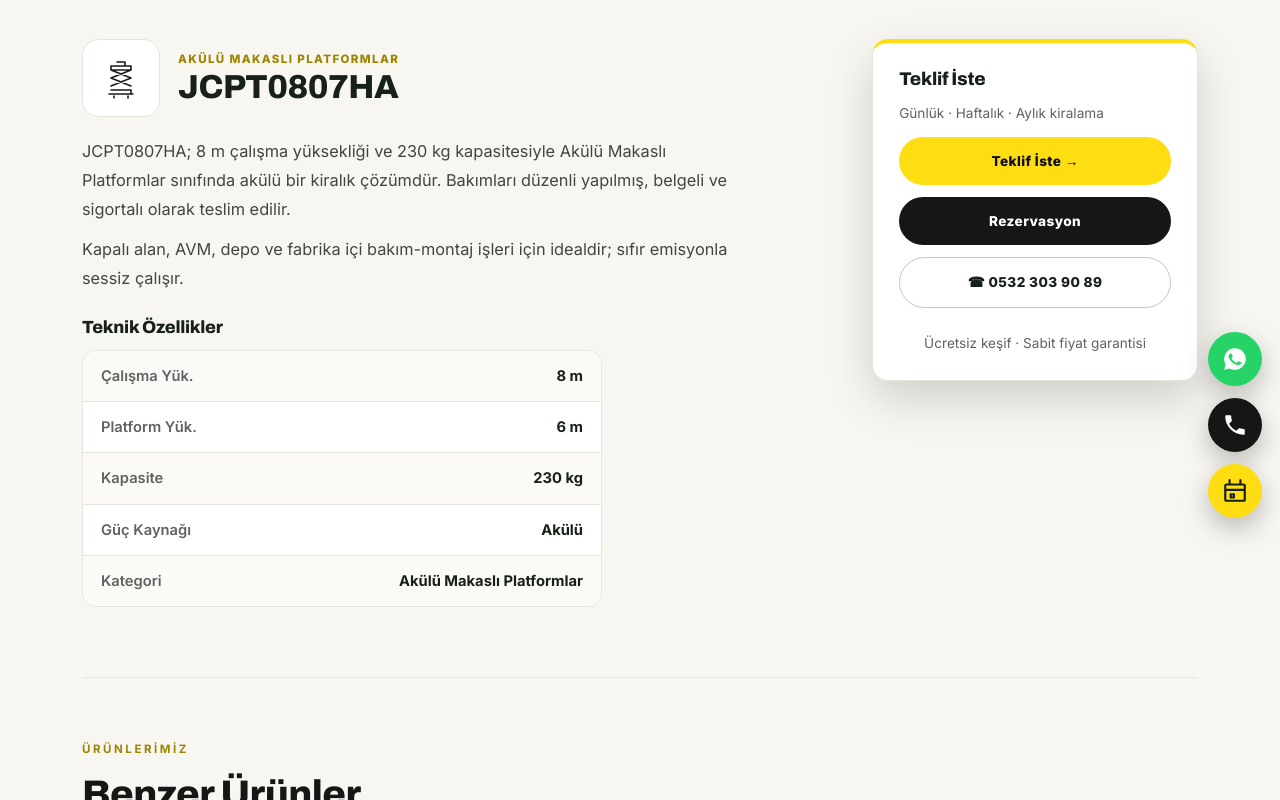
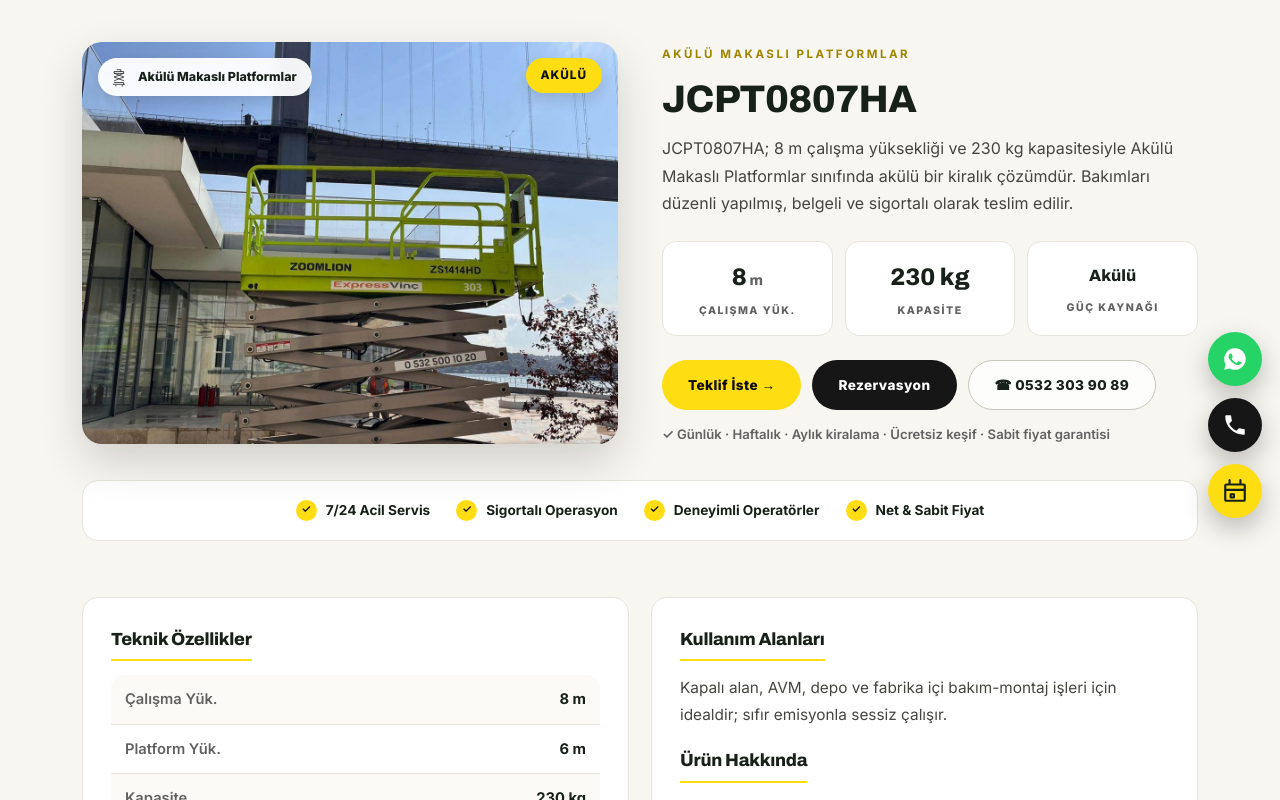
Before and after one commit to fatihemincakiroglu/express-vinc, a Next.js app: page /urunler/jcpt0807ha in a window 1280 px wide. Shown: the part 260-1060 px from the top of the page. Built offline with nearby package versions, Linux system fonts and the light colour scheme.

Commit message:
Premium urun detay tasarimi

```diff
--- a/app/globals.css
+++ b/app/globals.css
@@ -636,3 +636,66 @@ footer{background:#F4F3ED;color:#55554E;border-top:1px solid var(--line)}
 /* ---------- İlgili yazılar ---------- */
 .related-posts{border-top:1px solid var(--line);margin-top:64px;padding-top:56px}
 .related-posts .section-head{margin-bottom:30px}
+
+
+/* ---------- Ürün detay (premium) ---------- */
+.pdx-hero{display:grid;grid-template-columns:1fr 1fr;gap:44px;align-items:center;margin-bottom:34px}
+.pdx-media{position:relative;border-radius:20px;overflow:hidden;box-shadow:var(--shadow);aspect-ratio:4/3}
+.pdx-media img{width:100%;height:100%;object-fit:cover;transition:.5s}
+.pdx-media:hover img{transform:scale(1.03)}
+.pdx-badge-cat{
+  position:absolute;left:16px;top:16px;display:flex;align-items:center;gap:8px;
+  background:rgba(255,255,255,.94);backdrop-filter:blur(6px);border-radius:999px;
+  padding:8px 15px 8px 10px;font-size:.78rem;font-weight:800;color:var(--ink);
+  box-shadow:0 6px 18px rgba(0,0,0,.15);
+}
+.pdx-badge-cat .dd-ico{width:22px;height:22px}
+.pdx-badge-pow{
+  position:absolute;right:16px;top:16px;background:var(--gold);color:#111;
+  border-radius:999px;padding:8px 15px;font-size:.74rem;font-weight:800;
+  letter-spacing:.08em;text-transform:uppercase;box-shadow:0 6px 18px rgba(0,0,0,.15);
+}
+.pdx-info h2{font-size:clamp(1.7rem,3vw,2.5rem);color:var(--ink);margin-bottom:14px}
+.pdx-lead{color:#454540;font-size:1rem;line-height:1.7;margin-bottom:24px;max-width:56ch}
+.pdx-stats{display:grid;grid-template-columns:repeat(3,1fr);gap:12px;margin-bottom:24px}
+.pdx-stat{
+  background:#fff;border:1px solid var(--line);border-radius:14px;padding:16px 12px;
+  text-align:center;display:grid;gap:4px;
+}
+.pdx-stat .num{font-family:"Archivo",sans-serif;font-weight:800;font-size:1.5rem;color:var(--ink)}
+.pdx-stat .num small{font-size:.9rem;color:var(--muted)}
+.pdx-stat .num.pdx-pow{font-size:1.02rem;line-height:1.4;display:flex;align-items:center;justify-content:center;min-height:2.1rem}
+.pdx-stat .lbl{font-size:.66rem;font-weight:800;letter-spacing:.14em;text-transform:uppercase;color:var(--muted)}
+.pdx-actions{display:flex;gap:11px;flex-wrap:wrap}
+.pdx-periods{margin-top:14px;font-size:.82rem;color:var(--muted);font-weight:600}
+.pdx-trust{
+  display:flex;flex-wrap:wrap;gap:10px 26px;justify-content:center;
+  background:#fff;border:1px solid var(--line);border-radius:16px;
+  padding:18px 22px;margin-bottom:56px;
+}
+.pdx-trust span{display:flex;align-items:center;gap:9px;font-size:.85rem;font-weight:700;color:var(--ink)}
+.pdx-trust i{
+  font-style:normal;width:21px;height:21px;flex:none;border-radius:50%;
+  background:var(--gold);color:#111;display:grid;place-items:center;font-size:.68rem;font-weight:900;
+}
+.pdx-body{display:grid;grid-template-columns:1fr 1fr;gap:22px;margin-bottom:64px}
+.pdx-card{background:#fff;border:1px solid var(--line);border-radius:16px;padding:28px}
+.pdx-card h3{font-size:1.1rem;color:var(--ink);margin-bottom:14px;padding-bottom:10px;border-bottom:2px solid var(--gold);display:inline-block}
+.pdx-card .pd-specs{border:0;max-width:none}
+.pdx-card .pd-specs li{padding:12px 14px}
+.pdx-use{color:#454540;font-size:.96rem;line-height:1.75}
+
+/* Benzer ürün kartları (görselli) */
+.prod-card.has-img{padding:0;overflow:hidden}
+.pcard-img{width:100%;aspect-ratio:16/10;object-fit:cover}
+.pcard-body{padding:18px 20px 22px;display:flex;flex-direction:column;gap:10px;flex:1}
+
+@media (max-width:960px){
+  .pdx-hero{grid-template-columns:1fr;gap:26px}
+  .pdx-body{grid-template-columns:1fr}
+}
+@media (max-width:680px){
+  .pdx-stats{grid-template-columns:1fr 1fr 1fr;gap:8px}
+  .pdx-actions .btn{width:100%}
+  .pdx-trust{gap:10px 16px;padding:15px 16px}
+}
--- a/components/pages/ProductDetailPage.jsx
+++ b/components/pages/ProductDetailPage.jsx
@@ -4,7 +4,7 @@ import { CAT_ICONS } from "@/components/CatIcons";
 import { CONFIG } from "@/lib/config";
 import { T } from "@/lib/i18n";
 import { r, productPath } from "@/lib/routes";
-import { capText, similarProducts } from "@/lib/products";
+import { capText, similarProducts, productImage } from "@/lib/products";
 
 export default function ProductDetailPage({ lang = "tr", product }) {
   const t = T[lang];
@@ -17,6 +17,7 @@ export default function ProductDetailPage({ lang = "tr", product }) {
   const waLink = `https://wa.me/${CONFIG.whatsapp}?text=${encodeURIComponent(waMsg)}`;
   const platH = Math.max(product.h - 2, 2);
   const desc = pp.descTpl(product.model, product.h, capText(product.cap), catName, q.powerOpts[product.power]);
+  const isLifting = product.cat !== 5 && product.cat !== 7;
 
   return (
     <>
@@ -28,43 +29,75 @@ export default function ProductDetailPage({ lang = "tr", product }) {
           { label: product.model, href: productPath(lang, product) },
         ]}
       />
-      <section className="section">
+      <section className="section pdx">
         <div className="container">
-          <div className="pd-grid">
-            <div className="pd-main">
-              <div className="pd-hero">
-                <span className="pd-ico">{CAT_ICONS[product.cat]}</span>
-                <div>
-                  <p className="prod-cat">{catName}</p>
+
+          {/* ÜST BLOK: görsel + bilgi */}
+          <div className="pdx-hero">
+            <div className="pdx-media">
+              {/* eslint-disable-next-line @next/next/no-img-element */}
+              <img src={productImage(product)} alt={`${product.model} — ${catName}`} />
+              <span className="pdx-badge-cat"><span className="dd-ico">{CAT_ICONS[product.cat]}</span>{catName}</span>
+              <span className="pdx-badge-pow">{q.powerOpts[product.power]}</span>
+            </div>
+
+            <div className="pdx-info">
+              <span className="eyebrow">{catName}</span>
               <h2>{product.model}</h2>
+              <p className="pdx-lead">{desc}</p>
+
+              <div className="pdx-stats">
+                <div className="pdx-stat">
+                  <span className="num">{product.h}<small> m</small></span>
+                  <span className="lbl">{q.whLabel}</span>
+                </div>
+                <div className="pdx-stat">
+                  <span className="num">{capText(product.cap)}</span>
+                  <span className="lbl">{q.capLabel}</span>
+                </div>
+                <div className="pdx-stat">
+                  <span className="num pdx-pow">{q.powerOpts[product.power]}</span>
+                  <span className="lbl">{q.powerLabel}</span>
                 </div>
               </div>
-              <p className="pd-desc">{desc}</p>
-              <p className="pd-desc">{pp.uses[product.cat]}</p>
 
-              <h3 className="pd-specs-h">{pp.specsH}</h3>
+              <div className="pdx-actions">
+                <a className="btn btn-gold" href={waLink} target="_blank" rel="noopener">{pp.ask} →</a>
+                <Link className="btn btn-dark" href={r(lang, "reservation")}>{t.float.rez}</Link>
+                <a className="btn btn-ghost" href={`tel:${CONFIG.phoneLink}`}>☎ {CONFIG.phoneDisplay}</a>
+              </div>
+              <p className="pdx-periods">✓ {pp.rentPeriods} · {q.noteLine}</p>
+            </div>
+          </div>
+
+          {/* GÜVEN ŞERİDİ */}
+          <div className="pdx-trust">
+            {t.hero.chips.map((c) => (
+              <span key={c}><i>✓</i>{c}</span>
+            ))}
+          </div>
+
+          {/* ALT BLOK: teknik özellikler + hakkında */}
+          <div className="pdx-body">
+            <div className="pdx-card">
+              <h3>{pp.specsH}</h3>
               <ul className="pd-specs">
                 <li><span>{q.whLabel}</span><strong>{product.h} m</strong></li>
-                {product.cat !== 5 && product.cat !== 7 && (
-                  <li><span>{pp.platH}</span><strong>{platH} m</strong></li>
-                )}
+                {isLifting && <li><span>{pp.platH}</span><strong>{platH} m</strong></li>}
                 <li><span>{q.capLabel}</span><strong>{capText(product.cap)}</strong></li>
                 <li><span>{q.powerLabel}</span><strong>{q.powerOpts[product.power]}</strong></li>
                 <li><span>{pp.catLabel}</span><strong>{catName}</strong></li>
               </ul>
             </div>
-
-            <aside className="pd-cta">
-              <h3>{pp.ask}</h3>
-              <p>{pp.rentPeriods}</p>
-              <a className="btn btn-gold" href={waLink} target="_blank" rel="noopener">{pp.ask} →</a>
-              <Link className="btn btn-dark" href={r(lang, "reservation")}>{t.float.rez}</Link>
-              <a className="btn btn-ghost" href={`tel:${CONFIG.phoneLink}`}>☎ {CONFIG.phoneDisplay}</a>
-              <p className="quote-note">{q.noteLine}</p>
-            </aside>
+            <div className="pdx-card">
+              <h3>{pp.usesH}</h3>
+              <p className="pdx-use">{pp.uses[product.cat]}</p>
+              <h3 style={{ marginTop: 22 }}>{pp.aboutH}</h3>
+              <p className="pdx-use">{desc}</p>
+            </div>
           </div>
 
-          {/* Benzer ürünler */}
+          {/* BENZER ÜRÜNLER */}
           <div className="pd-similar">
             <div className="section-head">
               <span className="eyebrow">{t.nav.products}</span>
@@ -72,15 +105,18 @@ export default function ProductDetailPage({ lang = "tr", product }) {
             </div>
             <div className="prod-grid">
               {similar.map((p) => (
-                <Link className="prod-card" key={p.slug} href={productPath(lang, p)}>
-                  <span className="prod-ico">{CAT_ICONS[p.cat]}</span>
+                <Link className="prod-card has-img" key={p.slug} href={productPath(lang, p)}>
+                  {/* eslint-disable-next-line @next/next/no-img-element */}
+                  <img className="pcard-img" src={productImage(p)} alt={p.model} loading="lazy" />
+                  <div className="pcard-body">
+                    <p className="prod-cat">{t.cats[p.cat]}</p>
                     <h3>{p.model}</h3>
-                  <p className="prod-cat">{t.cats[p.cat]}</p>
                     <ul className="prod-specs">
                       <li><span>{q.whLabel}</span><strong>{p.h} m</strong></li>
                       <li><span>{q.capLabel}</span><strong>{capText(p.cap)}</strong></li>
                     </ul>
                     <span className="more">{pp.detail} →</span>
+                  </div>
                 </Link>
               ))}
             </div>
```
Also changed, not shown: lib/i18n.js, lib/products.js. Lines whose indentation alone changed are shown as unchanged.
